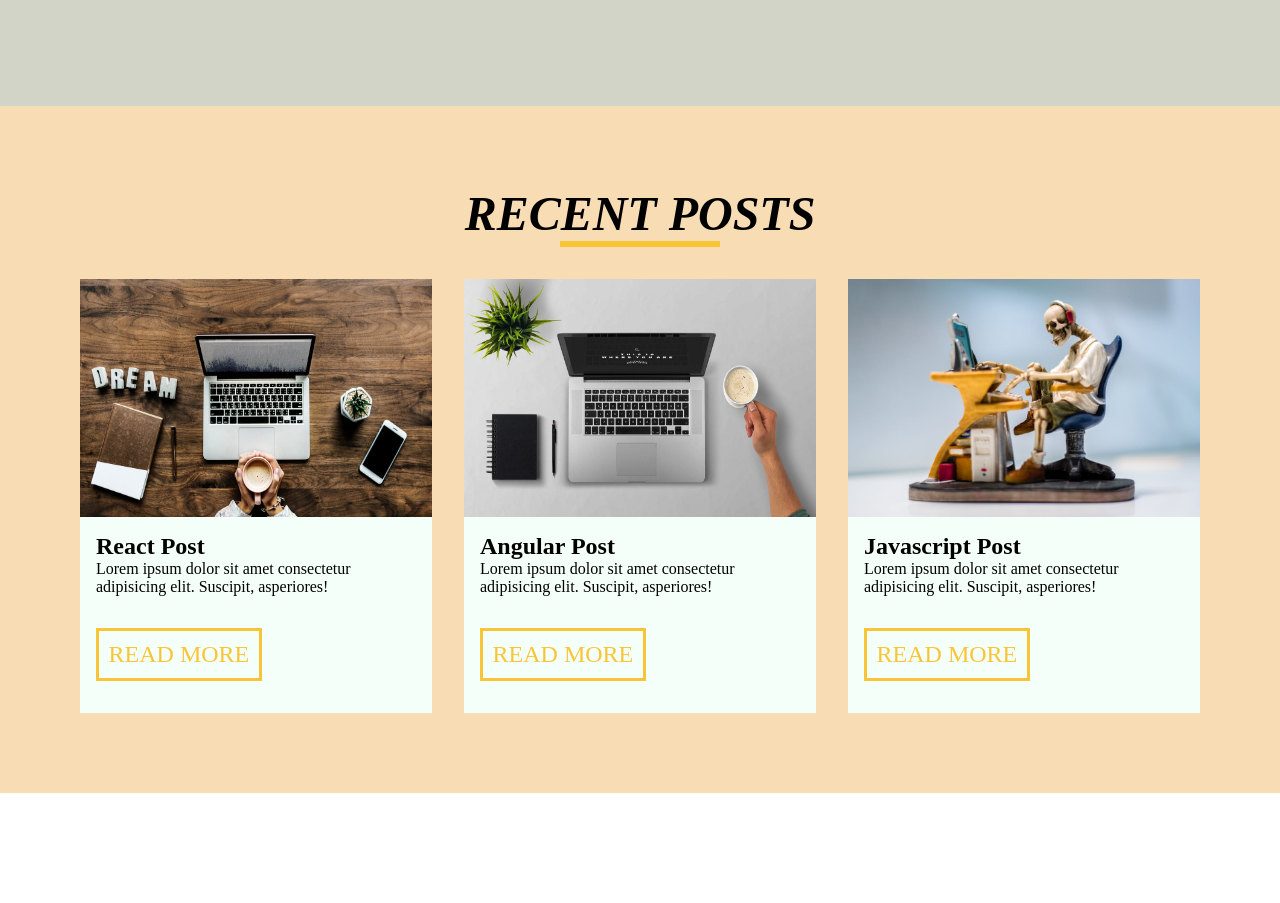
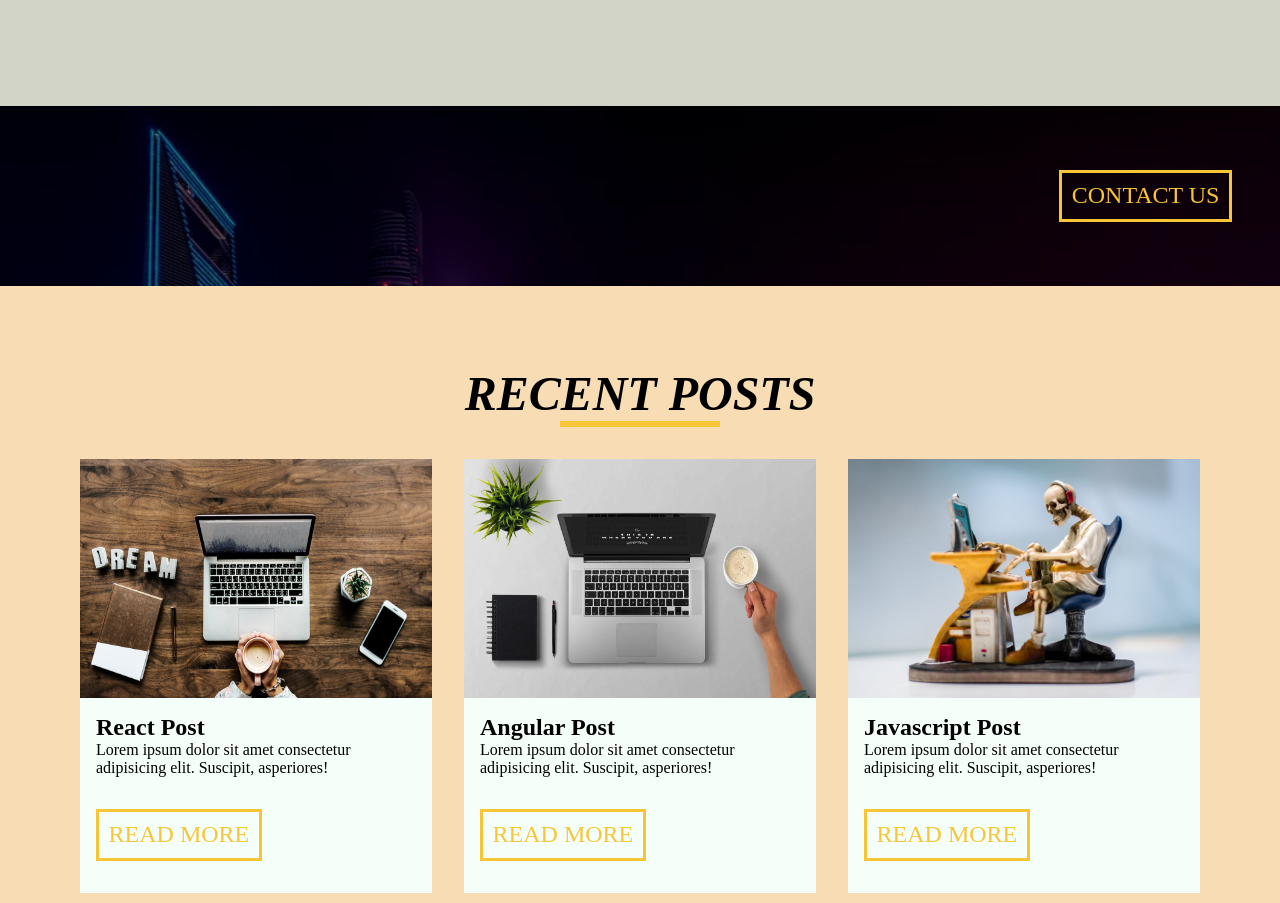
Before and after one commit to niraj-khatiwada/Web-Agency-Project, a plain HTML site: page index.html in a window 1280 px wide. Shown: the part 2410-3313 px from the top of the page. Before the commit the page ends 3203 px from the top, so only its background shows below. Drawn offline with Linux system fonts and the light colour scheme.

Commit message:
Footer Reamaining

```diff
--- a/css/styles.css
+++ b/css/styles.css
@@ -374,7 +374,8 @@ nav{
 .project-grid-item:hover .project-text{
     display: block;
     background: black;
-    opacity: 0.5;;
+    opacity: 0.5;
+    z-index: 1;
 
 }
 
@@ -402,6 +403,21 @@ nav{
 }
 
 /* Projects End */
+
+/* Filler */
+.section-filler{
+    display: grid;
+    justify-content: end;
+    background: linear-gradient(rgba(0,0,0,0.5), rgba(0,0,0,0.5)), url("/images/filler.jpeg") fixed no-repeat;
+    background-size: cover;
+
+}
+
+.filler-image{
+    padding: 2rem;
+}
+
+/* Filler End */
 
 /* Posts */
 
@@ -435,21 +451,24 @@ nav{
     left: 50%;
     transform: translate(-50%, -50%);
     display: none;
-
-
+    z-index: 1;
 }
 
 .post-image:hover .search-icon{
     display: block;
+
+}
+
+
+.post-image:hover .black-layer>img{
+    opacity: 0.5;
+    transition: opacity 0.5s linear;
 }
 
 
 .black-layer{
     height: 100%;
-}
-
-.post-image:hover .black-layer>img{
-    background: linear-gradient(rgba(0,0,0,1), rgba(0,0,0,1));
+    background: black;
 }
 
 @media screen and (min-width:992px){
--- a/index.html
+++ b/index.html
@@ -196,6 +196,15 @@
             </section>
         </section>
         <!-- Projects End-->
+        <!-- Filler -->
+
+        <div class="section-filler">
+            <div class="filler-image">
+                <button class="primary-btn">Contact Us</button>
+            </div>
+        </div>
+        <!-- Filler End -->
+
         <!-- Posts -->
         <section class="recent-posts section-center">
             <section class="project-heading">
```
